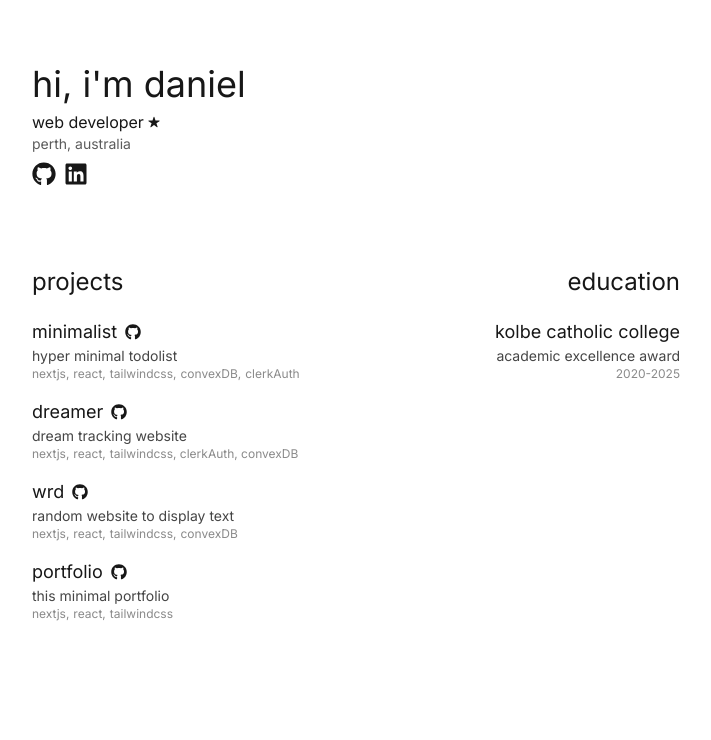
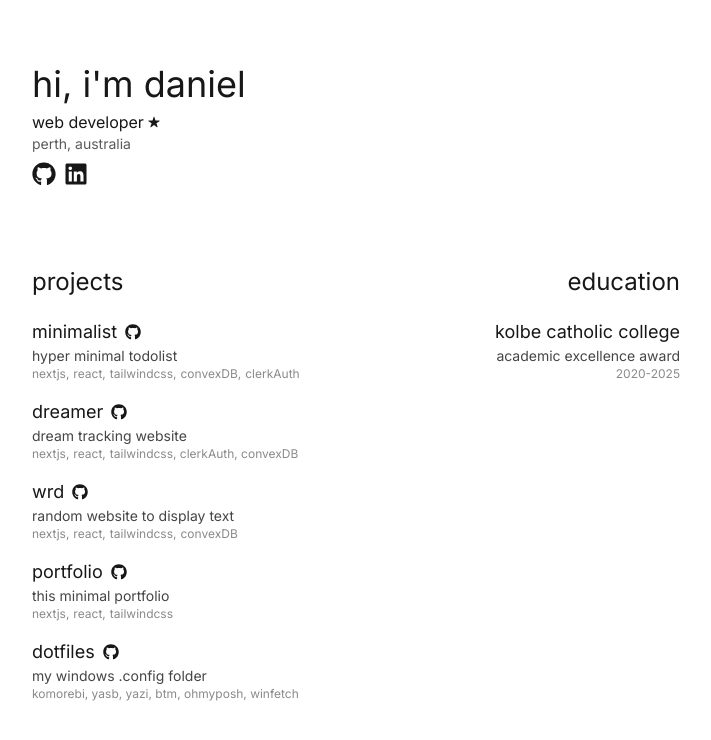
Before and after one commit to 2concrete/portfolio, a Next.js app: page / in a window 1280 px wide. Shown: the top 740 px of the page, without its empty margins (284-995 px from the left). Built offline with nearby package versions, Linux system fonts and the light colour scheme; no server answers.

Commit message:
added dotfiles repo to projects

```diff
--- a/app/components/Projects.tsx
+++ b/app/components/Projects.tsx
@@ -29,6 +29,13 @@ const Projects = () => {
       tags: ["nextjs", "react", "tailwindcss"],
       github: "https://github.com/2concrete/portfolio",
       link: "https://concrete.codes",
+    },
+    {
+      title: "dotfiles",
+      description: "my windows .config folder",
+      tags: ["komorebi, yasb, yazi, btm, ohmyposh, winfetch"],
+      github: "https://github.com/2concrete/dotfiles",
+      link: "",
     },
   ];
 
```
